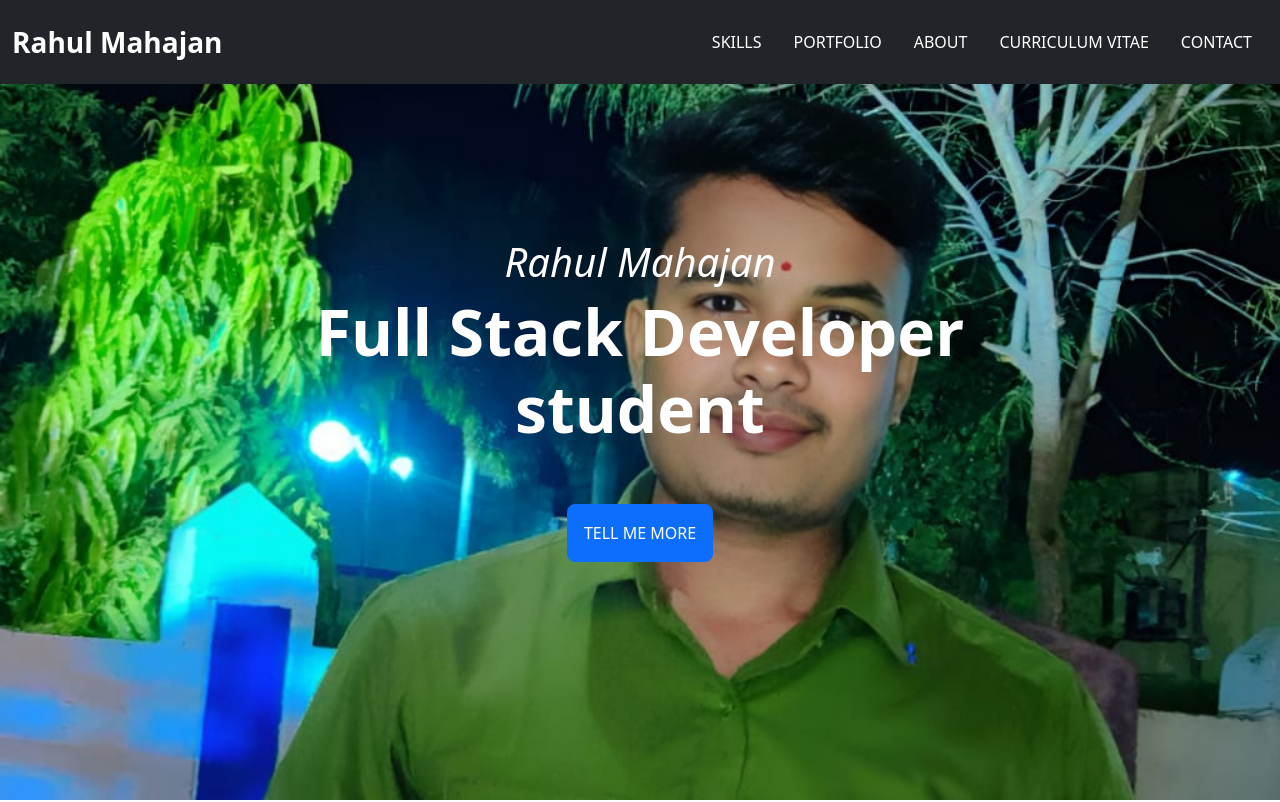
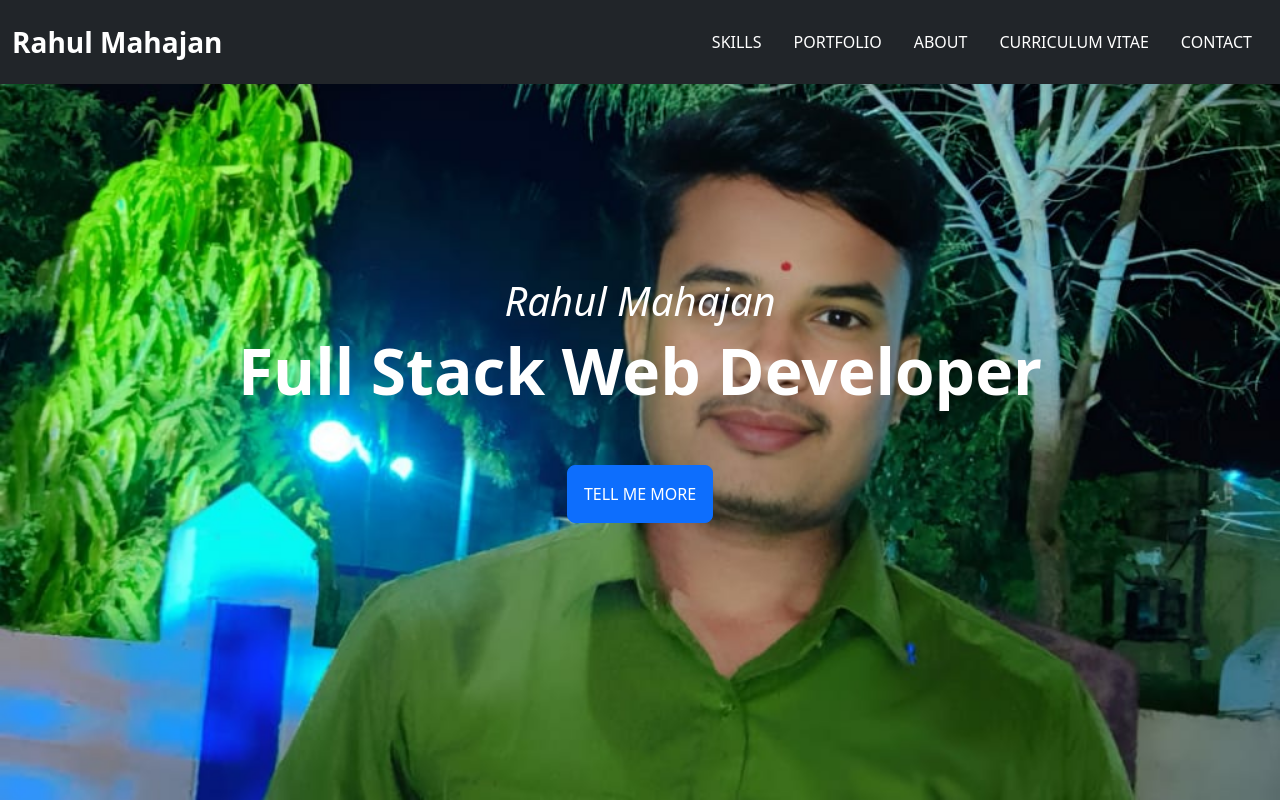
Before and after one commit to rahulma1997/codesoft_intership, a plain HTML site: page index.html in a window 1280 px wide. Shown: the top 802 px of the page. Drawn offline with nearby package versions, Linux system fonts and the light colour scheme.

Commit message:
Your commit message here

```diff
--- a/index.html
+++ b/index.html
@@ -46,7 +46,7 @@
     <section class="hero d-flex flex-column align-items-center justify-content-center">
       <div class="text-center">
         <h1 class="h1 text-white fw-medium fst-italic">Rahul Mahajan</h1>
-        <h2 class="display-3 text-white fw-bold  " >Full Stack Developer <br /> student</h2>
+        <h2 class="display-3 text-white fw-bold  " >Full Stack Web Developer </h2>
         <a href="#skills" class="btn btn-lg fs-6 fw-medium mt-5 btn-primary p-3">TELL ME MORE</a>
       </div>
     </section>
```
